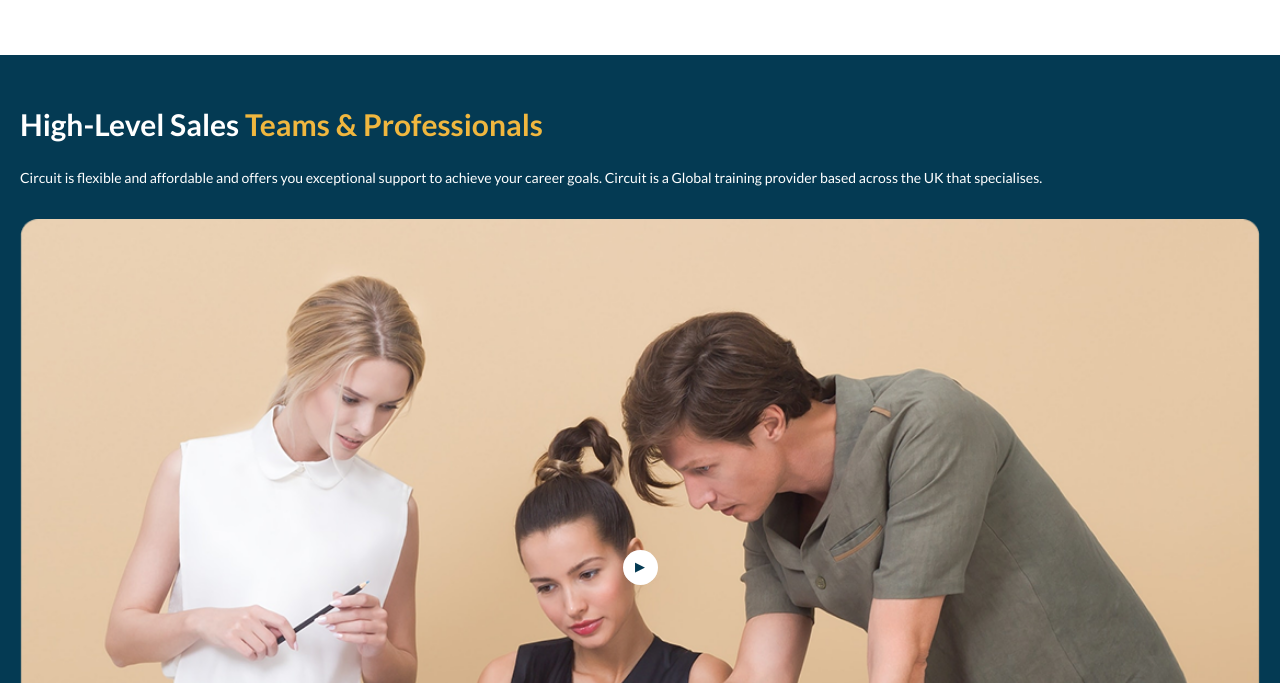
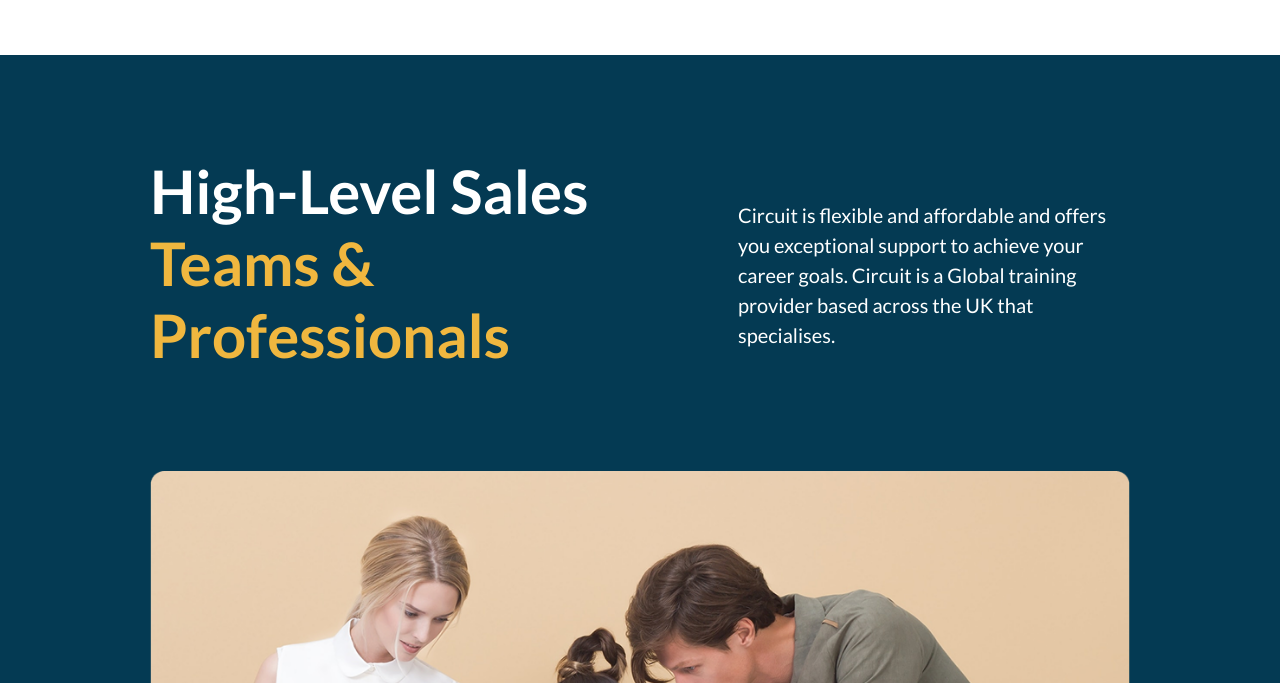
Before and after one commit to toshoyeb/trustco-solo, a plain HTML site: page index.html in a window 1280 px wide. Shown: the part 936-1619 px from the top of the page. Drawn offline with Linux system fonts and the light colour scheme.

Commit message:
mod:: video section responsive for tab and laptop

```diff
--- a/index.html
+++ b/index.html
@@ -98,13 +98,17 @@
         <!-- Video Section -->
         <section id="video-section" class="video-section">
             <div class="video-content">
-                <h2>
-                    <span class="video-title-main">High-Level Sales </span><span class="video-title-sub">Teams &
-                        Professionals</span>
-                </h2>
-                <p class="video-description">Circuit is flexible and affordable and offers you exceptional support
-                    to achieve your career goals. Circuit is a Global training provider based across the UK that
-                    specialises.</p>
+                <div class="video-heading">
+                    <h2>
+                        <span class="video-title-main">High-Level Sales</span>
+                        <span class="video-title-sub">Teams & Professionals</span>
+                    </h2>
+                </div>
+                <div class="video-text">
+                    <p class="video-description">Circuit is flexible and affordable and offers you exceptional support
+                        to achieve your career goals. Circuit is a Global training provider based across the UK that
+                        specialises.</p>
+                </div>
             </div>
             <div class="video-player">
                 <a href="https://www.youtube.com/" class="video-thumbnail-link"
--- a/style.css
+++ b/style.css
@@ -519,7 +519,6 @@
   width: 100%;
   height: auto;
   display: block;
-  /* border-radius: 8px; */
   overflow: hidden;
   background-color: var(--primary);
 }
@@ -559,9 +558,75 @@
   .hero-content .subheadline {
     font-size: 16px;
   }
+
+  /* Video section responsive styles for tablet */
+  .video-section {
+    padding: 80px 50px;
+  }
+
+  .video-title-main,
+  .video-title-sub {
+    font-size: 48px;
+    line-height: 1.2;
+  }
+
+  .video-description {
+    font-size: 18px;
+    line-height: 1.5;
+  }
+
+  .play-icon-large {
+    width: 80px;
+    height: 80px;
+    font-size: 24px;
+  }
 }
 
-/* Desktop Layout */
+/* Laptop and larger screens */
+@media screen and (min-width: 1024px) {
+  /* Video section responsive styles for laptop */
+  .video-section {
+    padding: 100px 150px 0px 150px;
+  }
+
+  .video-content {
+    display: flex;
+    justify-content: space-between;
+    margin-bottom: 76px;
+  }
+
+  .video-heading {
+    flex: 0 0 55%;
+  }
+
+  .video-text {
+    flex: 0 0 40%;
+    align-self: center;
+  }
+
+  .video-title-main,
+  .video-title-sub {
+    font-size: 60px;
+    font-weight: 700;
+    line-height: 1.2;
+    display: block;
+  }
+
+  .video-description {
+    font-size: 20px;
+    line-height: 1.5;
+    font-weight: 400;
+    margin-bottom: 0;
+  }
+
+  .play-icon-large {
+    width: 120px;
+    height: 120px;
+    font-size: 37px;
+  }
+}
+
+/* Desktop Layout for Hero section */
 @media screen and (min-width: 1100px) {
   .hero-wrapper {
     padding: 180px 120px;
```
